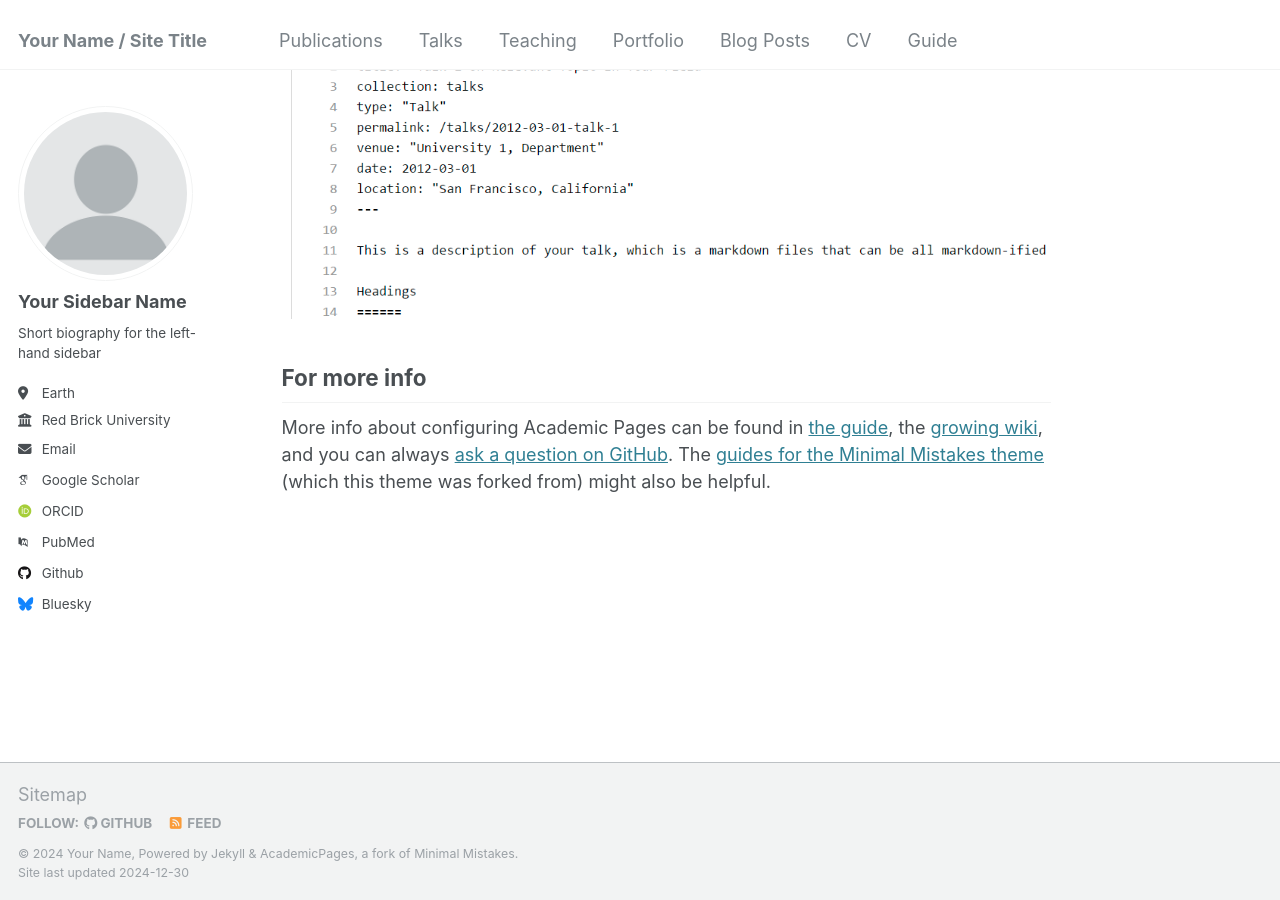
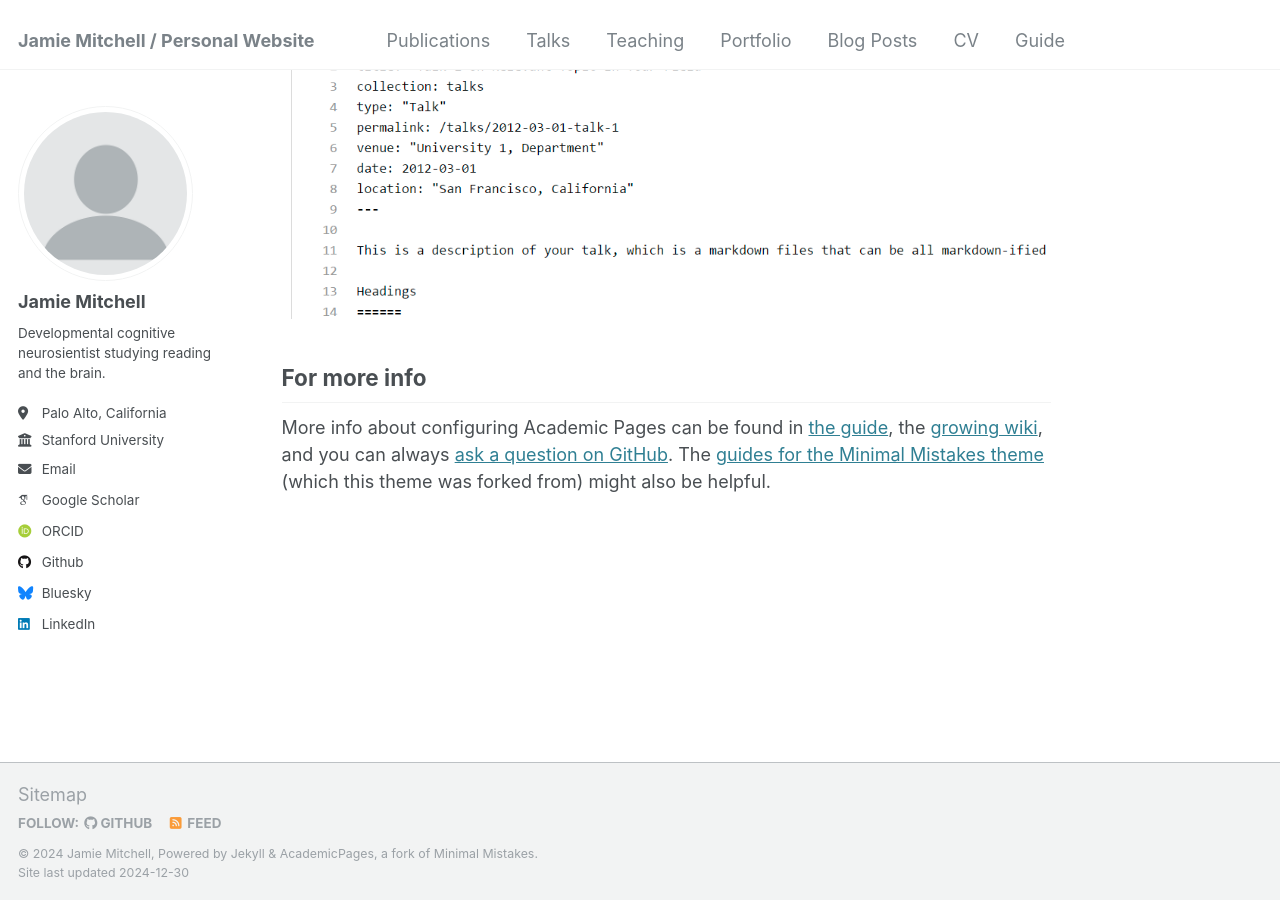
Before and after one commit to jamielmitchell/profile, a Jekyll site: the page built from _pages/about.md, in a window 1280 px wide and 900 px high, scrolled down 2643 px. Built offline with Jekyll 4.4.1, drawn with Linux system fonts in a browser that asks for light colours; some web fonts are replaced.

Commit message:
updates _config.yml & readme

```diff
--- a/_config.yml
+++ b/_config.yml
@@ -8,13 +8,13 @@
 
 # Basic Site Settings
 locale                   : "en-US"
-title                    : "Your Name / Site Title"
+title                    : "Jamie Mitchell / Personal Website"
 title_separator          : "-"
-name                     : &name "Your Name"
-description              : &description "personal description"
-url                      : https://academicpages.github.io # the base hostname & protocol for your site e.g. "https://[your GitHub username].github.io"
+name                     : &name "Jamie Mitchell"
+description              : &description "Personal website for Jamie Mitchell - PhD candidate at Stanford University."
+url                      : https://jamielmitchell.github.io/jamielmitchell/ # the base hostname & protocol for your site e.g. "https://[jamielmitchell].github.io"
 baseurl                  : "" # the subpath of your site, e.g. "/blog"
-repository               : "academicpages/academicpages.github.io"
+repository               : "jamielmitchell/jamielmitchell.github.io"
 
 # Site Author - The following control what appear as part of the author content on the side bar.
 #               If a field is blank the icon and link will not appear, otherwise it will be shown.
@@ -22,34 +22,34 @@ repository               : "academicpages/academicpages.github.io"
 author:
   # Biographic information
   avatar           : "profile.png"
-  name             : "Your Sidebar Name"
+  name             : "Jamie Mitchell"
   pronouns         : # example: "she/her"
-  bio              : "Short biography for the left-hand sidebar"
-  location         : "Earth"
-  employer         : "Red Brick University"
+  bio              : "Developmental cognitive neurosientist studying reading and the brain."
+  location         : "Palo Alto, California"
+  employer         : "Stanford University"
   uri              : # URL
-  email            : "none@example.org"
+  email            : "jamiel12@stanford.edu"
 
   # Academic websites
   arxiv            : # URL - Update with the correct link to your profile
-  googlescholar    : "https://scholar.google.com/citations?user=PS_CX0AAAAAJ"
+  googlescholar    : "https://scholar.google.com/citations?user=W2usbdQAAAAJ&hl=en"
   impactstory      : # URL
-  orcid            : "http://orcid.org/yourorcidurl"
+  orcid            : "https://orcid.org/0009-0002-0854-1875"
   semantic         : # URL
-  pubmed           : "https://www.ncbi.nlm.nih.gov/pubmed/?term=john+snow"
+  pubmed           : #"https://www.ncbi.nlm.nih.gov/pubmed/?term=john+snow"
   researchgate     : # URL
   scopus           : # URL
 
-  # Repositories and software development
+# Repositories and software development
   bitbucket        : # Username - Update with your username on the site
   codepen          : # Username
   dribbble         : # Username
-  github           : "academicpages"
+  github           : "jamielmitchell"
   kaggle           : # Username
   stackoverflow    : # User number or user number and name (i.e., use "1" or "1/jeff-atwood")
 
   # Social media
-  bluesky          : "bsky.app" # Replace this with you Bluesky username
+  bluesky          : "https://bsky.app/profile/jamielmitchell.bsky.social"
   facebook         : # Username
   flickr           : # Username
   foursquare       : # Username
@@ -58,7 +58,7 @@ author:
   keybase          : # Username
   instagram        : # Username
   lastfm           : # Username
-  linkedin         : # Username
+  linkedin         : "https://www.linkedin.com/in/jamielmitchell/"
   mastodon         : # URL
   medium           : # URL
   pinterest        : # Username
```
Also changed, not shown: README.md (+3 -117 lines).
